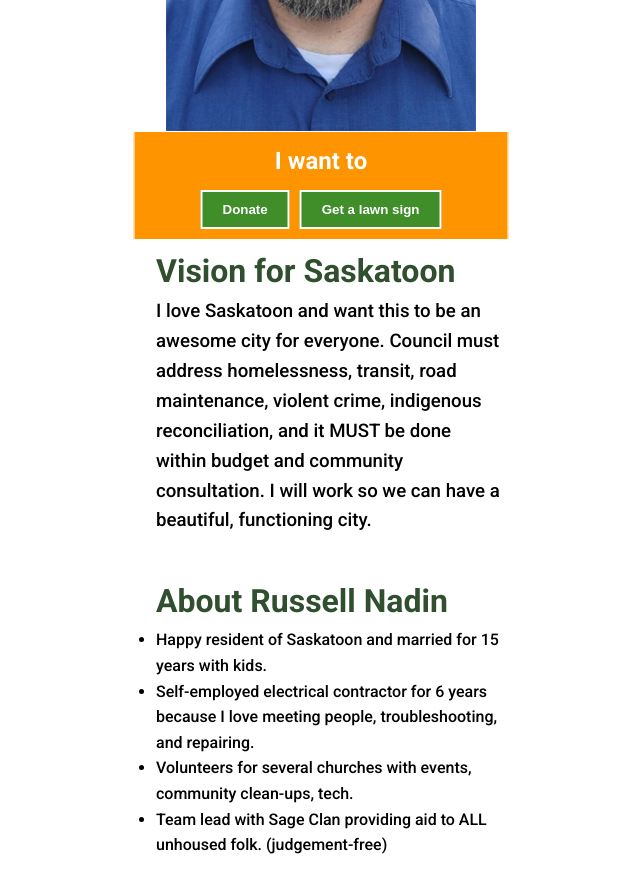
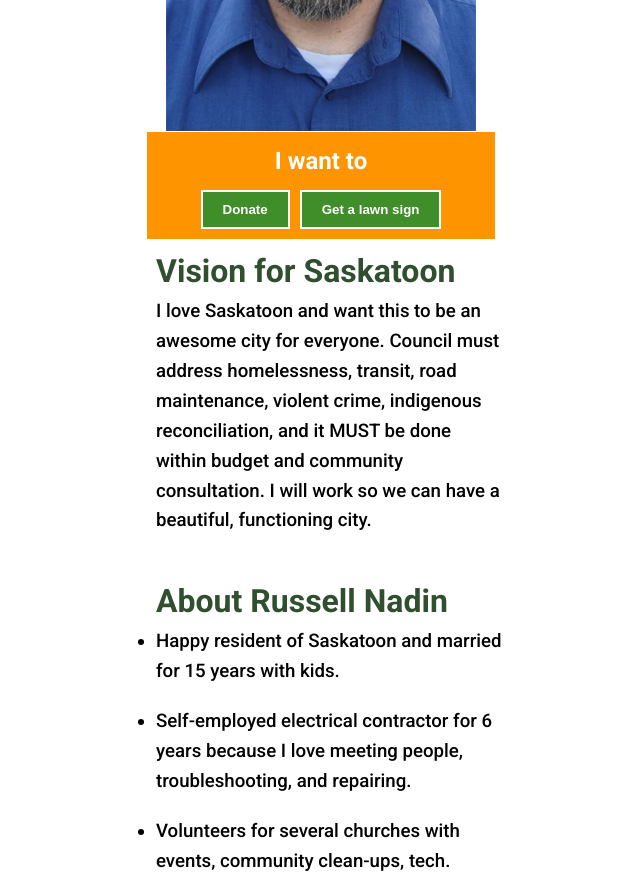
Before and after one commit to RNYXE/RussellNadinYXE, a plain HTML site: page index.html in a window 1280 px wide. Shown: the part 560-1440 px from the top of the page, without its empty margins (319-959 px from the left). Drawn offline with Linux system fonts and the light colour scheme.

Commit message:
Update styles.css

```diff
--- a/styles.css
+++ b/styles.css
@@ -80,7 +80,13 @@ h1 {
     color: #2f4f2f; /* Dark leaf green */
     padding-top: 20px;
 }
-
+li {
+    font-size: 14pt;
+    font-weight: 500; /* Roboto Medium */
+    color: #000000; /* Black text */
+    line-height: 1.6; /* Ensures good readability */
+    margin-bottom: 20px; /* Adds space after each paragraph */
+}
 p {
     font-size: 14pt;
     font-weight: 500; /* Roboto Medium */
@@ -153,7 +159,7 @@ body::before {
     bottom: 0;
     left: 50%;
     transform: translateX(-50%);
-    width: 375px;
+    width: 350px;
     background-color: #fe9500; /* Updated background color */
     color: #ffffff;
     text-align: center;
@@ -229,7 +235,7 @@ body::before {
     right: 5px; /* Adds 20px space from the right */
     cursor: pointer;
     font-size: 8pt;
-    font-weight: bold;
+    font-weight: 500;
     border: 2px solid #ffffff; /* 1px white border to make it obvious as a button */
     padding: 5px 10px; /* Adds some padding to make it look like a button */
     color: #ffffff; /* Ensure text color is white */
```
